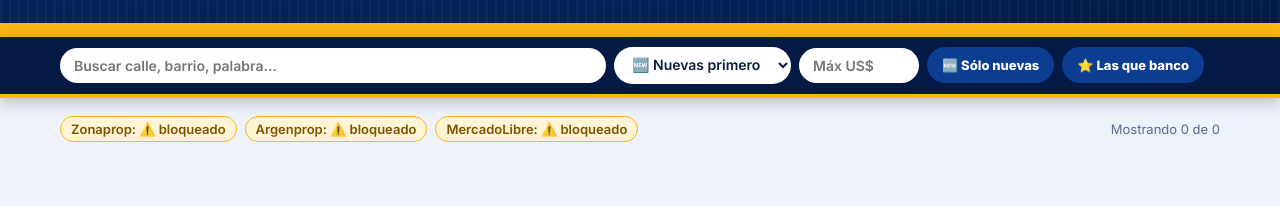
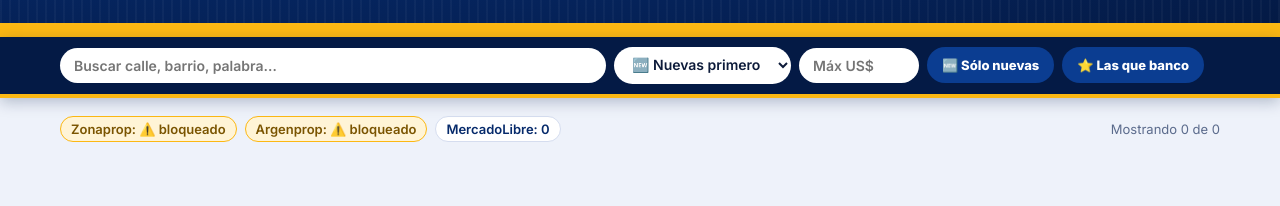
Before and after one commit to auparrino/Propnacho, a plain HTML site: page resultados/index.html in a window 1280 px wide. Shown: the part 267-473 px from the top of the page. Drawn offline with Linux system fonts and the light colour scheme.

Commit message:
Resultados 2026-11-24 02:46

```diff
--- a/resultados/index.html
+++ b/resultados/index.html
@@ -151,7 +151,7 @@ footer b{color:var(--oro)}
   Datos de Zonaprop, Argenprop y MercadoLibre. Chequeá siempre el aviso original y confirmá con tu banco.
 </footer>
 
-<script id="datos" type="application/json">{"meta": {"fecha": "2026-11-23 19:23", "resumen": {"zonaprop": "⚠️ bloqueado", "argenprop": "⚠️ bloqueado", "mercadolibre": "⚠️ bloqueado"}, "moneda": "USD", "filtros": {"tipos": ["departamento", "ph"], "zonas": ["palermo", "belgrano", "villa-crespo"], "precio_min": 60000, "precio_max": 150000, "amb_min": 2, "amb_max": 4, "m2_min": 40}, "apto": true}, "props": []}</script>
+<script id="datos" type="application/json">{"meta": {"fecha": "2026-11-24 02:46", "resumen": {"zonaprop": "⚠️ bloqueado", "argenprop": "⚠️ bloqueado", "mercadolibre": 0}, "moneda": "USD", "filtros": {"tipos": ["departamento", "ph"], "zonas": ["palermo", "belgrano", "villa-crespo"], "precio_min": 60000, "precio_max": 150000, "amb_min": 2, "amb_max": 4, "m2_min": 40}, "apto": true}, "props": []}</script>
 <script>
 (function(){
 const D = JSON.parse(document.getElementById('datos').textContent);
```
Also changed, not shown: 1 other file.
